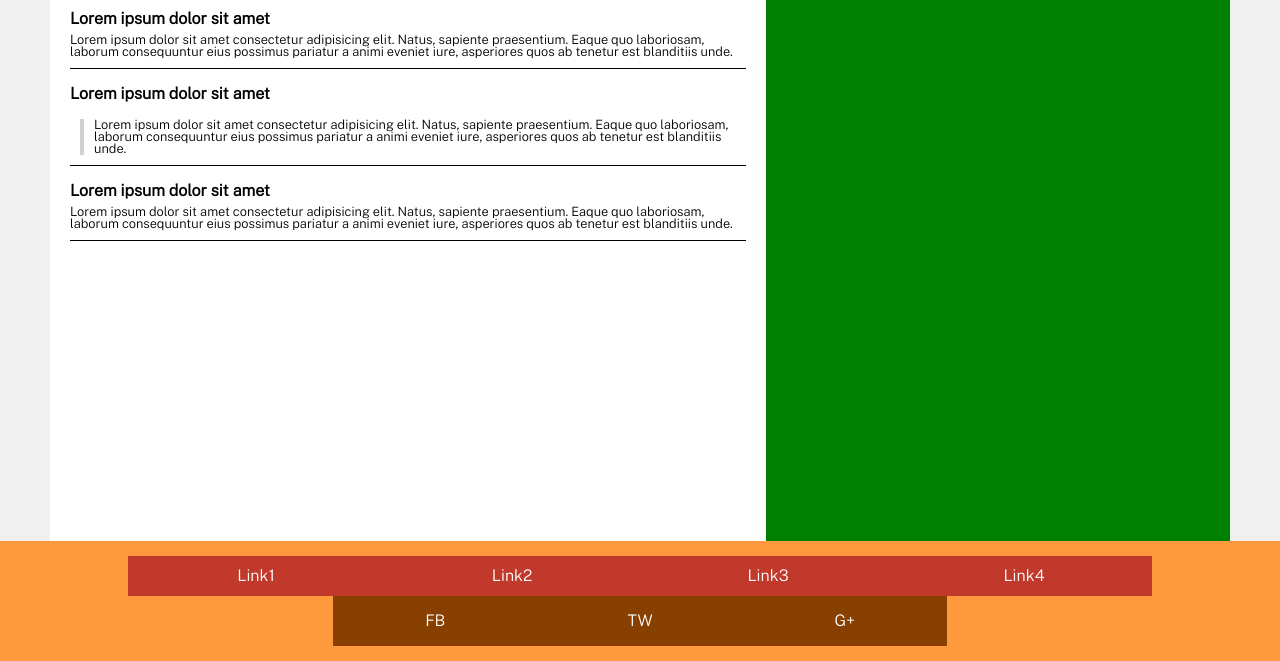
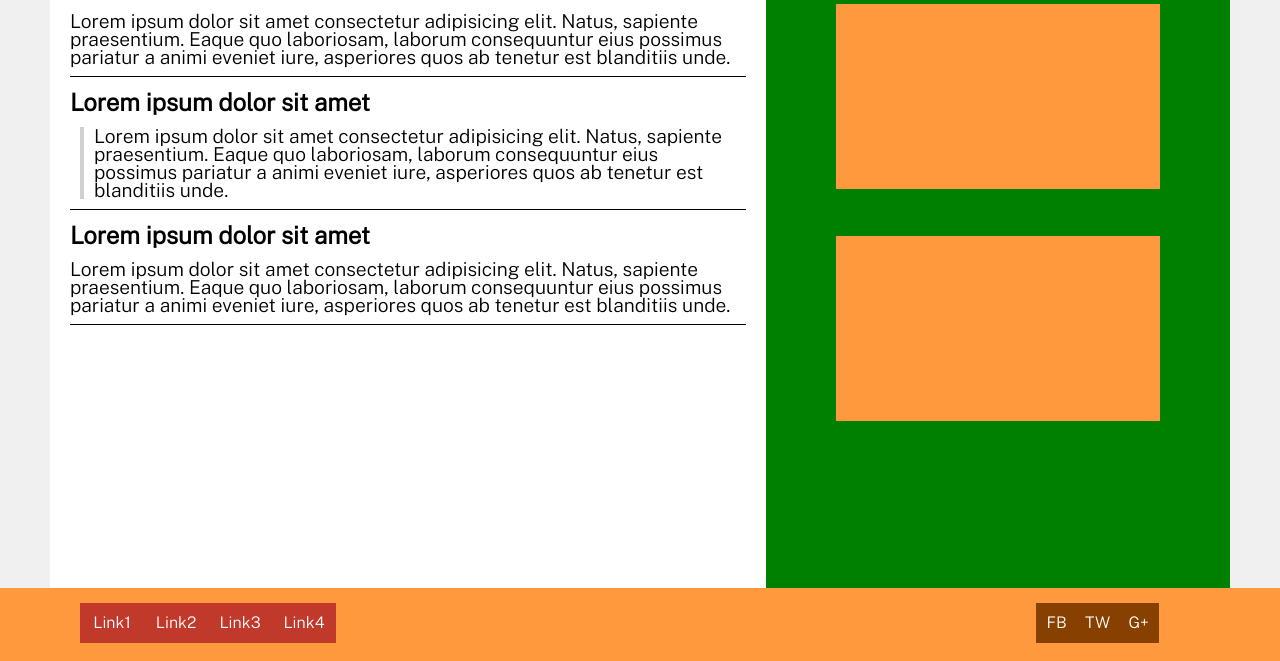
Before and after one commit to manuelainclan/prueba-tecnica-create, a website: page src/html/index.html in a window 1280 px wide. Shown: the part 139-800 px from the top of the page. Drawn offline with nearby package versions, Linux system fonts and the light colour scheme; files that its build step writes are made by us from their sources; files whose address does not match are found by name.

Commit message:
Add ultimate changes in mediaqueries for tablet

```diff
--- a/src/html/partials/aside.html
+++ b/src/html/partials/aside.html
@@ -1,6 +1,6 @@
 <aside class="aside">
-    <div class="aside-div">
-        <div class="aside-div-1"></div>
-        <div class="aside-div-2"></div>
+    <div class="aside-container">
+        <div class="aside-container-content"></div>
+        <div class="aside-container-content"></div>
     </div>
 </aside>
--- a/src/scss/core/_variables.scss
+++ b/src/scss/core/_variables.scss
@@ -1,16 +1,18 @@
-// Esta es la variable que usaremos como tamaño por defecto
-$defaultFontSize: 16;
+// Fonts size
+$defaultFontSize: 16px;
+$tabletFontSize: 1.2rem;
+$desktopFontSize: 1.5rem;
+$h1FontSize: 1.2rem;
+$textFontSize: 0.8rem;
+$textTabletFontSize: 1rem;
+$textDesktopFontSize: 1.2rem;
 
-//fonts
+// Fonts
 $font-title: 'Public Sans', serif;
 $font-text: 'Public Sans', sans-serif;
 $font-textb: 'Public Sans', sans-serif;
-$defaultFontSize: 1rem;
-$h1FontSize: 1.2rem;
-$textFontSize: 0.8rem;
 
-// colors
-
+// Colors
 $--white: #fff;
 $--black: #000;
 $--grey: #d0d0d0;
@@ -32,7 +34,6 @@ $textFontSize: 0.8rem;
 $--color-background-6: $--white-two;
 $--color-background-7: $--green;
 
-// breakpoints
-
+// Breakpoints
 $breakpoint-tablet: 500px;
 $breakpoint-desktop: 1024px;
--- a/src/scss/layout/_aside.scss
+++ b/src/scss/layout/_aside.scss
@@ -1,25 +1,59 @@
 .main {
   display: flex;
   @include tablet {
+    flex-direction: column;
+  }
+  @include desktop {
+    flex-direction: row;
     background-color: $--color-background-6;
-        min-height: 88vh;
+    min-height: 93vh;
   }
 }
-.aside{
+.aside {
   display: none;
+
   @include tablet {
+    display: block;
+    background-color: #008000;
+    margin-bottom: 120px;
+    &-container {
+      display: flex;
+      flex-direction: row;
+      justify-content: center;
+      width: auto;
+
+      &-content {
+        margin: 5%;
+        padding-bottom: 20%;
+        min-width: 30%;
+
+        background-color: $--color-background-2;
+      }
+    }
+  }
+  @include desktop {
     display: flex;
     flex-direction: column;
-                margin: 133px 50px 0 0 ;
-            width: 30%;
+    margin: 73px 50px 0 0;
+    width: 40%;
 
     background-color: $--color-background-7;
 
+    &-container {
+      display: flex;
+      flex-direction: column;
+      justify-content: flex-start;
+      align-items: center;
+      margin-top: 10%;
+      width: auto;
 
-            justify-content: center;
+      &-content {
+        padding-bottom: 40%;
+        min-width: 70%;
+        margin-bottom: 5%;
 
-        }
-    @include desktop {
-        width: 40%;
+        background-color: $--color-background-2;
       }
     }
+  }
+}
--- a/src/scss/layout/_footer.scss
+++ b/src/scss/layout/_footer.scss
@@ -5,20 +5,34 @@
   width: 100%;
   height: 120px;
   font-family: $font-title;
+  background-color: $--color-background-2;
+
+  @include desktop {
+    height: 73px;
+  }
 
   &-content {
     display: flex;
     flex-direction: column;
     align-items: center;
-        background-color: $--color-background-2;
+
     padding: 15px 0;
-
+    @include desktop {
+      flex-direction: row;
+      align-items: center;
+      justify-content: space-between;
+      padding: 0 80px 0 80px;
+    }
 
     &-nav-ul {
       display: flex;
       width: 80vw;
       height: 40px;
       align-items: center;
+      @include desktop {
+        width: 20vw;
+        height: 40px;
+      }
 
       &-links {
         height: 100%;
@@ -49,6 +63,12 @@
       justify-content: center;
       padding: 0 0 15px 0;
 
+      @include desktop {
+        width: 16vw;
+        height: 40px;
+        padding: 15px 0 15px 0;
+      }
+
       &-links {
         height: 100%;
         width: 20%;
--- a/src/scss/layout/_header.scss
+++ b/src/scss/layout/_header.scss
@@ -6,11 +6,22 @@
     width: 100%;
     height: 133px;
 
+    @include desktop {
+        height: 73px;
+    }
+
     &-content {
         display: flex;
         flex-direction: column;
         align-items: center;
         background-color: $--color-background-2;
+
+        @include desktop {
+            flex-direction: row;
+            align-items: center;
+            justify-content: space-between;
+            padding: 0 80px 0 80px;
+        }
 
         &-title {
             display: flex;
@@ -29,6 +40,12 @@
             display: flex;
             align-items: center;
             justify-content: space-around;
+
+            @include desktop {
+                width: 30vw;
+                height: 40px;
+            }
+
 
             &-links {
                 height: 100%;
--- a/src/scss/layout/_section.scss
+++ b/src/scss/layout/_section.scss
@@ -6,11 +6,16 @@
   padding: 10px;
   margin-top: 133px;
 
-   @include tablet {
+  @include tablet {
+    min-height: 72vh;
+  }
+
+  @include desktop {
     width: 60%;
-    margin: 133px 0 0 50px;
+    margin: 73px 0 0 50px;
     background-color: $--color-background-1;
-   }
+    padding-top: 3%;
+  }
 
   /* Artículo 1 y 3*/
   &-article {
@@ -20,11 +25,26 @@
     &-h2 {
       @include t($defaultFontSize, 30px);
       font-weight: 900;
+      margin-bottom: 10px;
+      @include tablet {
+        @include t($tabletFontSize, 30px);
+        font-weight: 900;
+      }
+      @include desktop {
+        @include t($desktopFontSize, 30px);
+        font-weight: 900;
+      }
     }
 
     &-p {
       @include t($textFontSize, 12px);
       padding-bottom: 10px;
+      @include tablet {
+        @include t($textTabletFontSize, 18px);
+      }
+      @include desktop {
+        @include t($textDesktopFontSize, 18px);
+      }
     }
   }
 
@@ -36,6 +56,14 @@
     &-h2 {
       @include t($defaultFontSize, 30px);
       font-weight: 900;
+      @include tablet {
+        @include t($tabletFontSize, 30px);
+        font-weight: 900;
+      }
+      @include desktop {
+        @include t($desktopFontSize, 30px);
+        font-weight: 900;
+      }
     }
 
     &-p {
@@ -43,6 +71,12 @@
       @include t($textFontSize, 12px);
       padding-left: 10px;
       margin: 10px;
+      @include tablet {
+        @include t($textTabletFontSize, 18px);
+      }
+      @include desktop {
+        @include t($textDesktopFontSize, 18px);
+      }
     }
   }
 }
```
Lines whose indentation alone changed are shown as unchanged.
